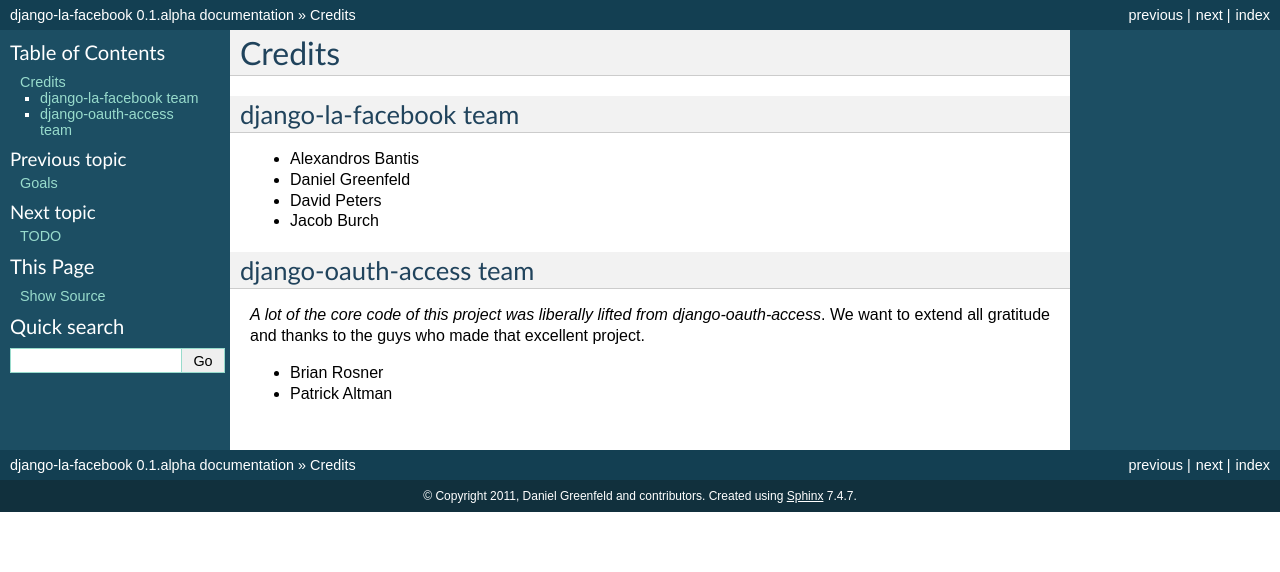
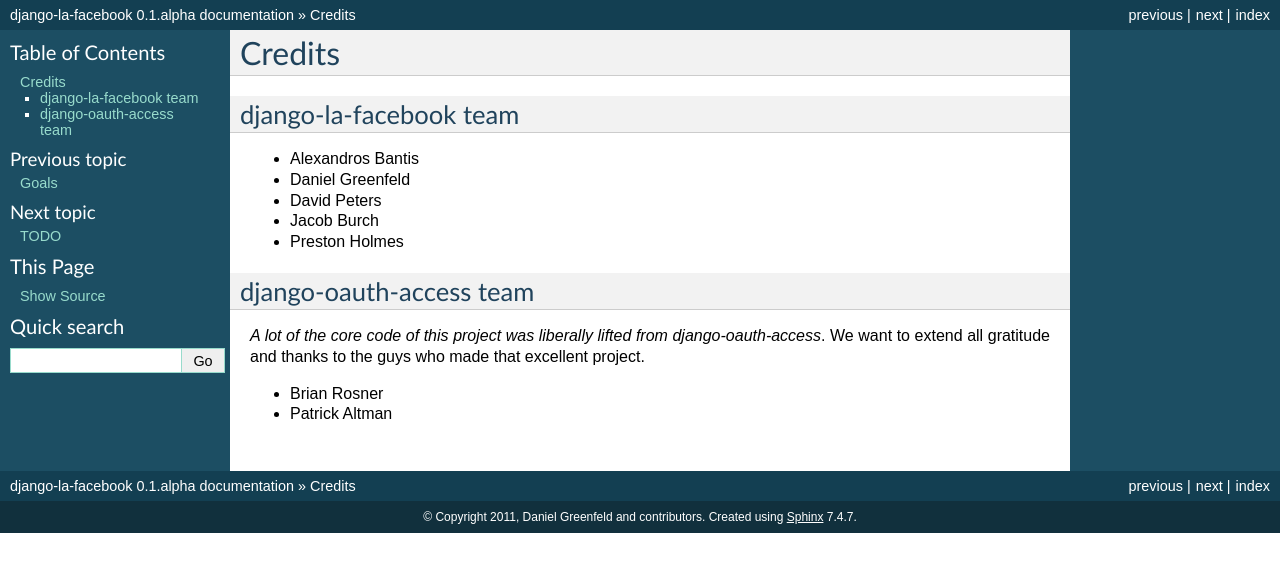
Before and after one commit to pydanny/django-la-facebook, a Sphinx documentation site: the page built from docs/credits.rst, in a window 1280 px wide. Shown: the top 572 px of the page. Built offline with Sphinx 7.4.7, drawn with Linux system fonts in a browser that asks for light colours.

Commit message:
added Preston Holmes to credits/sprint team ;-)

```diff
--- a/docs/credits.rst
+++ b/docs/credits.rst
@@ -9,6 +9,7 @@
 * Daniel Greenfeld
 * David Peters
 * Jacob Burch
+* Preston Holmes
 
 django-oauth-access team
 ------------------------
```
